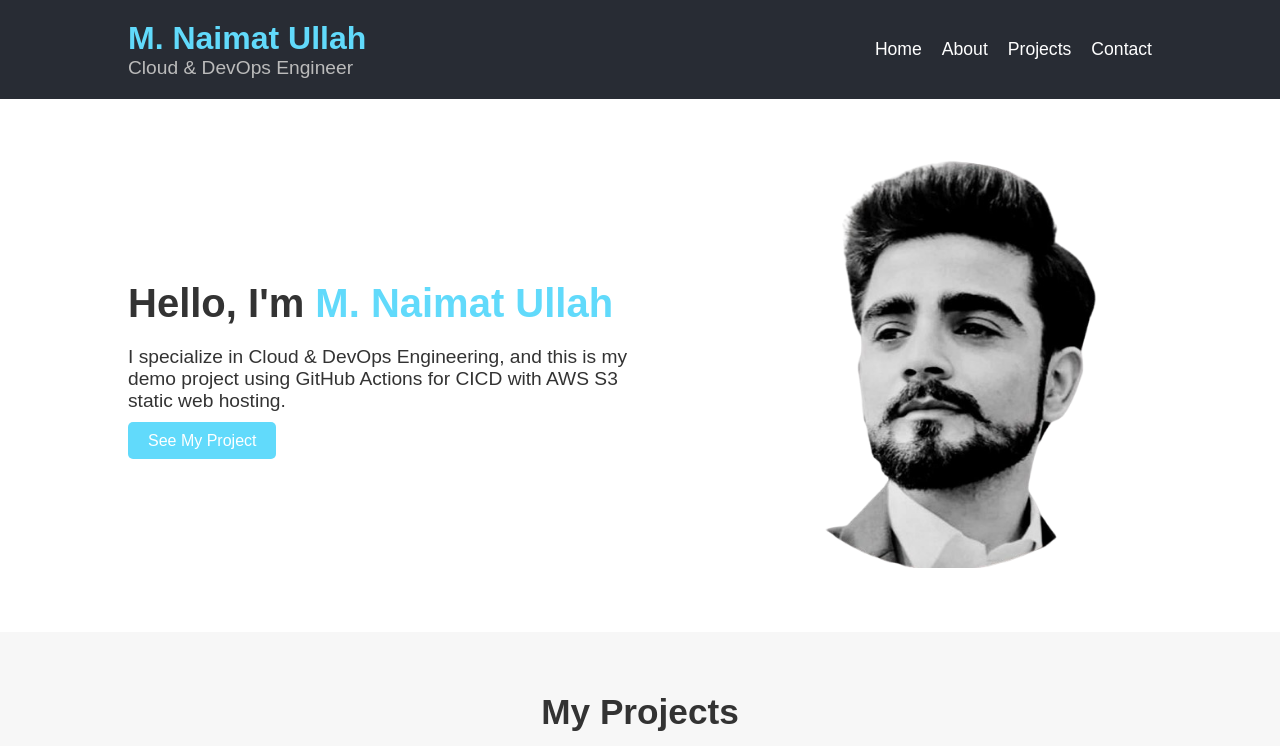
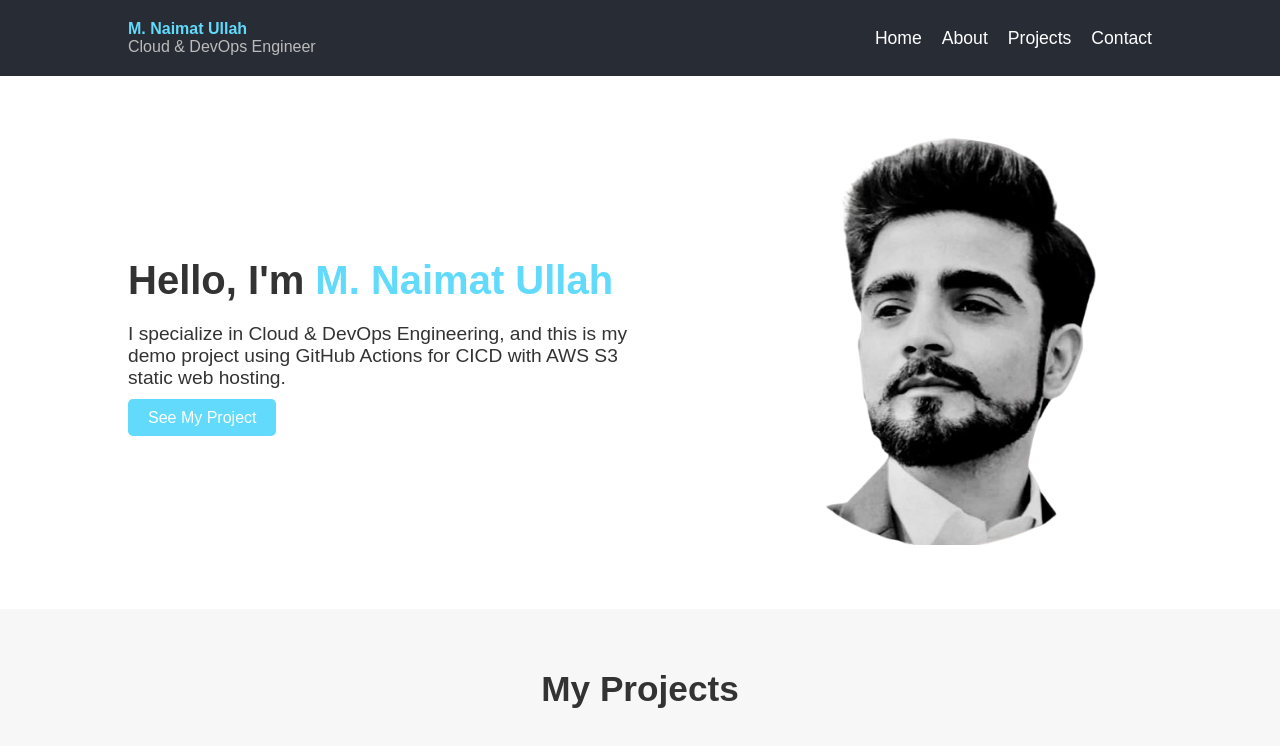
Before and after one commit to Naimat250/CICD-Github-Actions, a plain HTML site: page index.html in a window 1280 px wide. Shown: the top 746 px of the page. Drawn offline with Linux system fonts and the light colour scheme.

Commit message:
Index page updated

```diff
--- a/styles.css
+++ b/styles.css
@@ -28,12 +28,12 @@ header {
 }
 
 .logo h1 {
-    font-size: 2rem;
+    font-size: 1rem;
     color: #61dafb;
 }
 
 .logo p {
-    font-size: 1.2rem;
+    font-size: 1rem;
     color: #bbb;
 }
 
```
